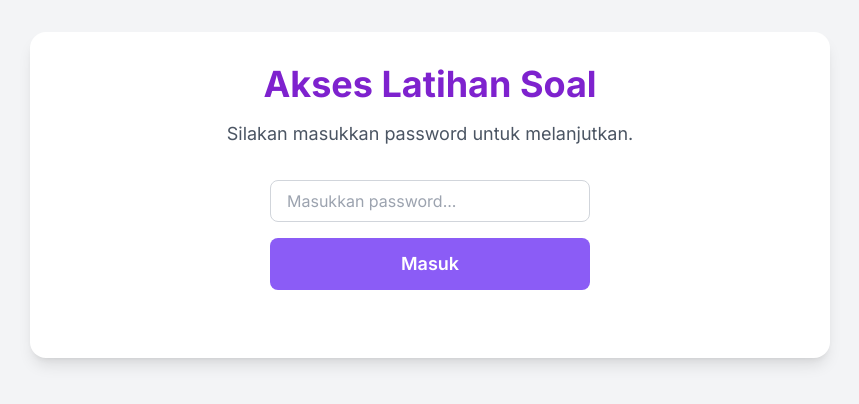
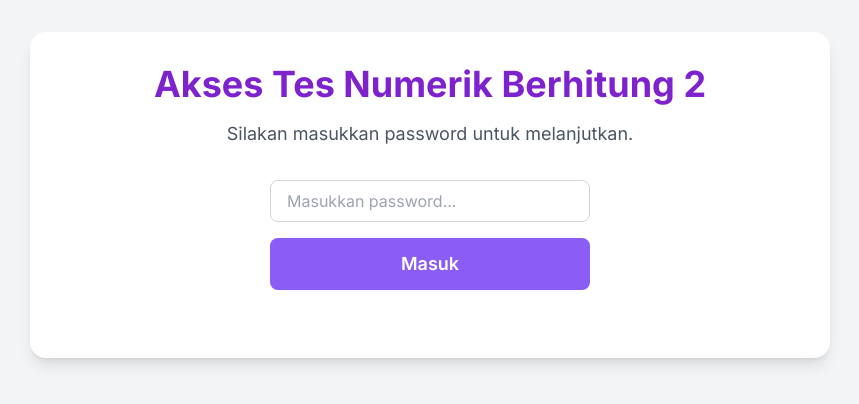
Before and after one commit to dhxo2/Tes-Numerik-Berhitung-2, a plain HTML site: page index.html in a window 1280 px wide. Shown: the whole page, without its empty margins (210-1069 px from the left). Drawn offline with nearby package versions, Linux system fonts and the light colour scheme.

Commit message:
Update index.html

```diff
--- a/index.html
+++ b/index.html
@@ -114,7 +114,7 @@
 <body class="text-gray-800">
 
     <div id="password-screen" class="quiz-container text-center">
-        <h1 class="text-4xl font-bold text-purple-700 mb-4">Akses Latihan Soal</h1>
+        <h1 class="text-4xl font-bold text-purple-700 mb-4">Akses Tes Numerik Berhitung 2</h1>
         <p class="text-lg text-gray-600 mb-8">Silakan masukkan password untuk melanjutkan.</p>
         <div class="max-w-xs mx-auto">
             <input type="password" id="password-input" class="w-full px-4 py-2 border border-gray-300 rounded-lg mb-4 focus:outline-none focus:ring-2 focus:ring-purple-500" placeholder="Masukkan password...">
```
